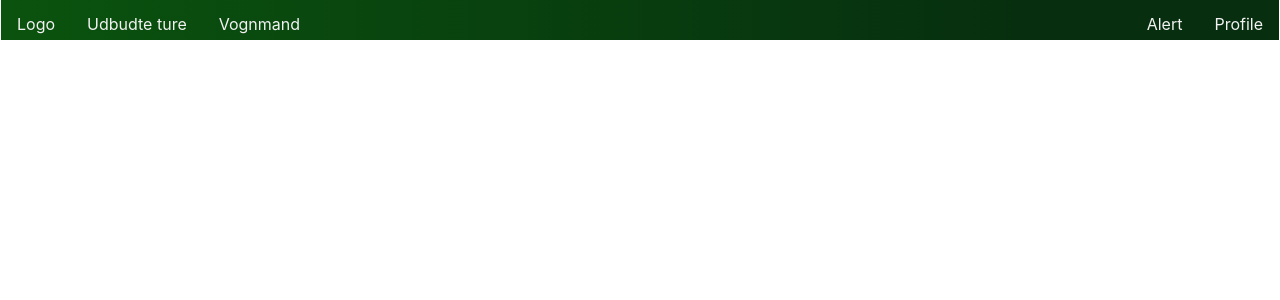
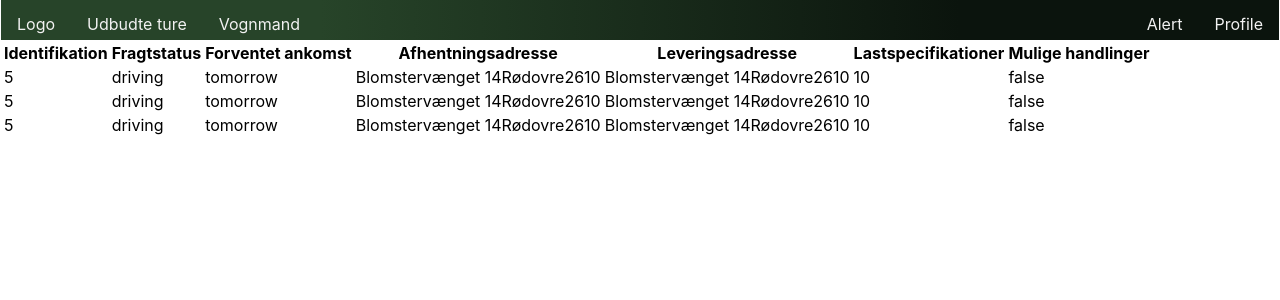
Before and after one commit to StevenGoe/truck-chain, a React (Create React App) app: page / in a window 1280 px wide. Shown: the top 300 px of the page. Built offline with nearby package versions, Linux system fonts and the light colour scheme.

Commit message:
Added table with interfaces and components

```diff
--- a/package.json
+++ b/package.json
@@ -10,6 +10,7 @@
     "@types/node": "^12.0.0",
     "@types/react": "^16.9.0",
     "@types/react-dom": "^16.9.0",
+    "prettier": "^1.19.1",
     "react": "^16.12.0",
     "react-dom": "^16.12.0",
     "react-scripts": "3.3.0",
--- a/src/App.tsx
+++ b/src/App.tsx
@@ -1,5 +1,6 @@
 import React from 'react';
 import logo from './logo.svg';
+import { Table } from './Table';
 import './css/view1.css';
 
 const App: React.FC = () => {
@@ -16,6 +17,7 @@ const App: React.FC = () => {
           <a href="#alert">Alert</a>
         </div>
       </div>
+      <Table/>
     </div>
   );
 }
--- /dev/null
+++ b/src/Table.tsx
@@ -0,0 +1,112 @@
+import React from "react";
+
+interface Address {
+  address: string;
+  areaCode: string;
+  zipCode: number;
+}
+
+interface Order {
+  id: string;
+  status: string;
+  eta: string;
+  pickAddress: Address;
+  delAddress: Address;
+  load: number;
+  special: string;
+}
+
+interface RowListProps {
+  orders: Array<Order>;
+}
+
+let testAddress: Address = {
+  address: "Blomstervænget 14",
+  areaCode: "Rødovre",
+  zipCode: 2610
+};
+
+let test: Order[] = [
+  {
+    id: "5",
+    status: "driving",
+    eta: "tomorrow",
+    pickAddress: testAddress,
+    delAddress: testAddress,
+    load: 10,
+    special: "false"
+  },
+  {
+    id: "5",
+    status: "driving",
+    eta: "tomorrow",
+    pickAddress: testAddress,
+    delAddress: testAddress,
+    load: 10,
+    special: "false"
+  },
+  {
+    id: "5",
+    status: "driving",
+    eta: "tomorrow",
+    pickAddress: testAddress,
+    delAddress: testAddress,
+    load: 10,
+    special: "false"
+  }
+];
+
+const RowList: React.FC<RowListProps> = (props) => {
+return <>{props.orders.map(order =>
+<tr>
+    <td>
+        {order.id}
+    </td>
+    <td>
+        {order.status}
+    </td>
+    <td>
+        {order.eta}
+    </td>
+    <td>
+        {order.pickAddress.address}
+        {order.pickAddress.areaCode}
+        {order.pickAddress.zipCode}
+    </td>
+    <td>
+        {order.delAddress.address}
+        {order.delAddress.areaCode}
+        {order.delAddress.zipCode}
+    </td>
+    <td>
+        {order.load}
+    </td>
+    <td>
+        {order.special}
+    </td>
+</tr>
+)}</>;
+};
+
+export const Table = () => {
+  return (
+    <div>
+      <table>
+        <thead>
+          <tr>
+            <th>Identifikation</th>
+            <th>Fragtstatus</th>
+            <th>Forventet ankomst</th>
+            <th>Afhentningsadresse</th>
+            <th>Leveringsadresse</th>
+            <th>Lastspecifikationer</th>
+            <th>Mulige handlinger</th>
+          </tr>
+        </thead>
+        <tbody>
+          <RowList orders={test} />
+        </tbody>
+      </table>
+    </div>
+  );
+};
--- a/src/css/view1.css
+++ b/src/css/view1.css
@@ -1,6 +1,6 @@
 .navBar {
     display: flex;
-    background: linear-gradient(90deg, rgb(10, 83, 14) 0%, rgba(7,47,15,1) 80%);
+    background: linear-gradient(90deg, rgb(39, 68, 41) 25%, rgb(11, 20, 13) 75%);
     overflow: hidden;
 }
 
```
Also changed, not shown: 1 other file (tests, documents, lock files or other folders).
